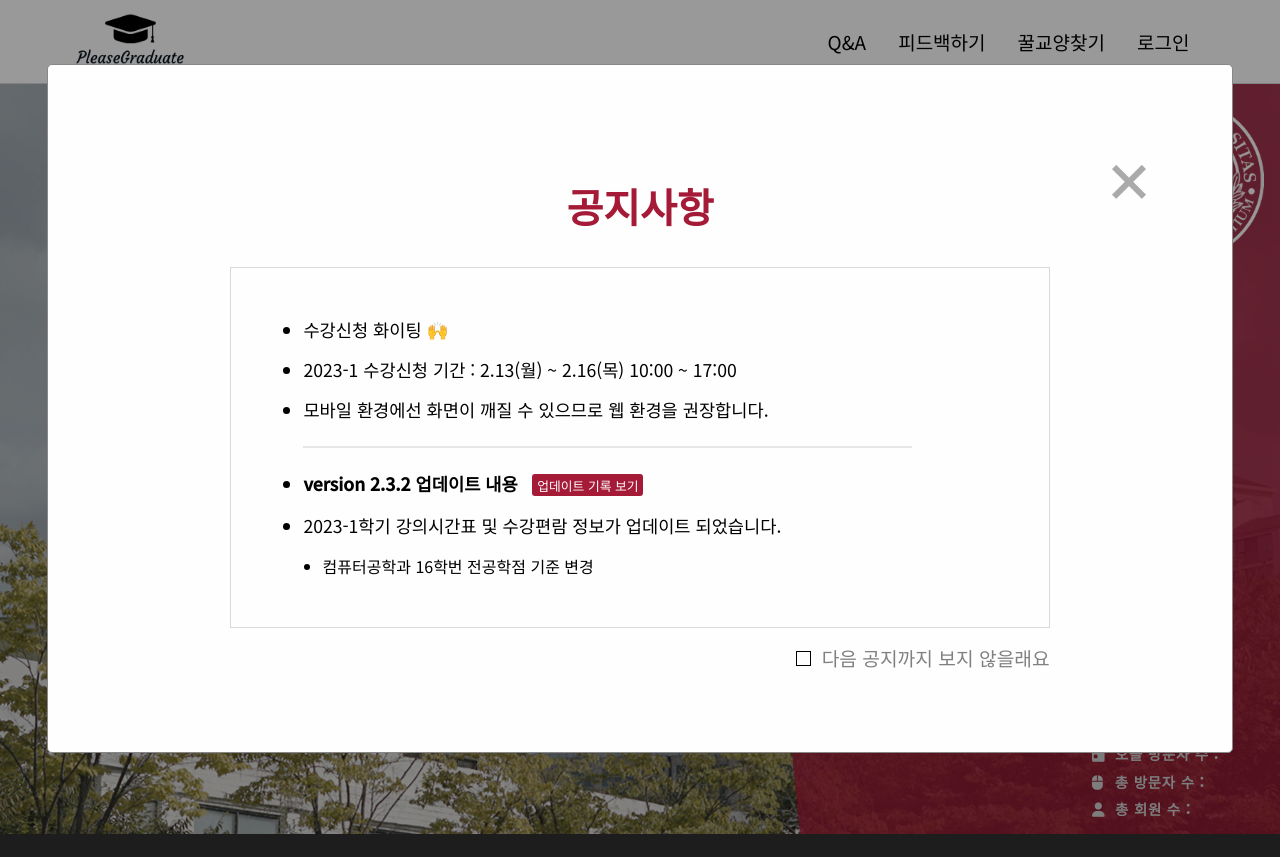
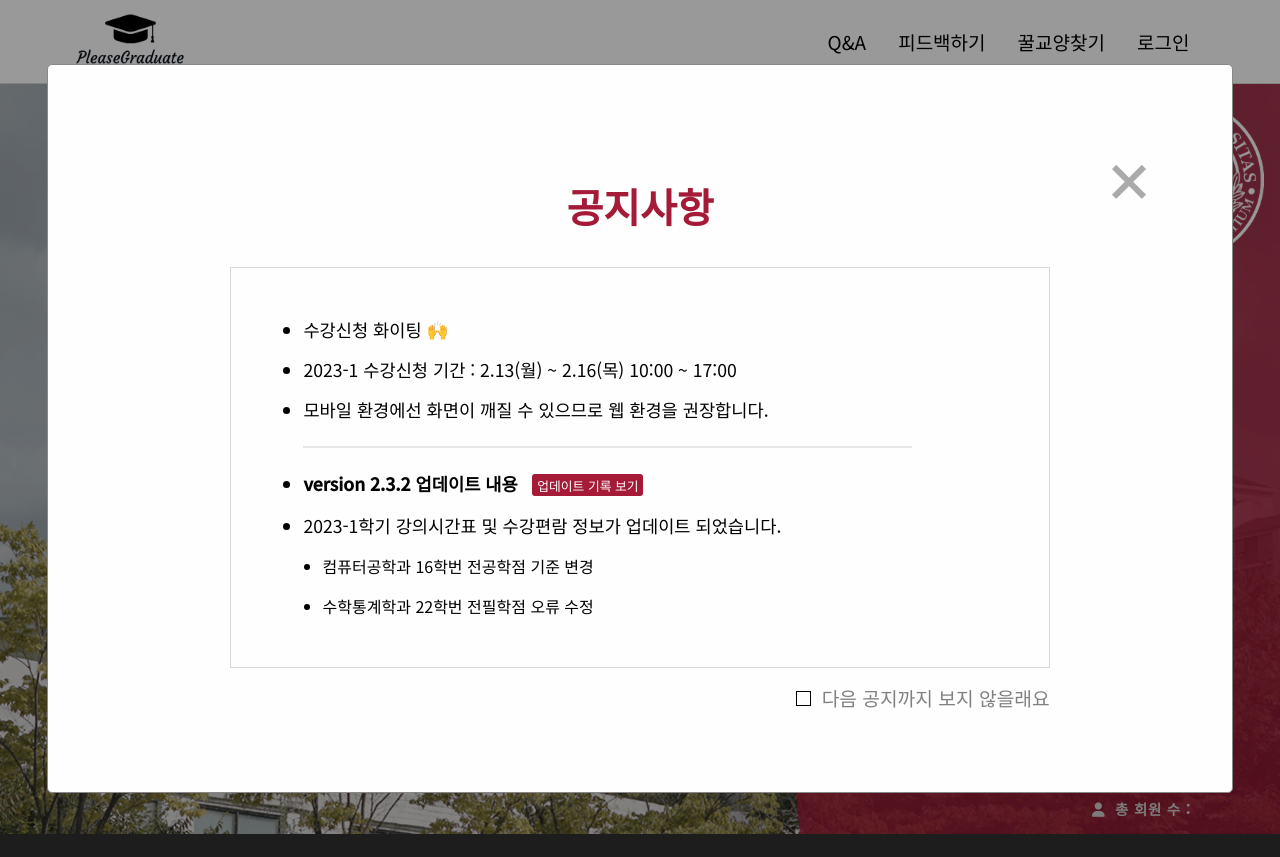
Before and after one commit to hanjo8813/PleaseGraduate, a Django app: template app/templates/head.html in a window 1280 px wide. Run offline with Django 3.2, Linux system fonts and the light colour scheme; the template is opened without the code that fills it, so the values that code supplies are empty; some libraries are stand-ins or nearby versions.

Commit message:
fix: 수학통계학과 졸업요건 오류 수정 (#97)

```diff
--- a/app/templates/head.html
+++ b/app/templates/head.html
@@ -58,6 +58,9 @@
                     <li>2023-1학기 강의시간표 및 수강편람 정보가 업데이트 되었습니다.</li>
                     <li style="margin-left:1.2rem; font-size:1rem;">
                         컴퓨터공학과 16학번 전공학점 기준 변경
+                    </li>
+                    <li style="margin-left:1.2rem; font-size:1rem;">
+                        수학통계학과 22학번 전필학점 오류 수정
                     </li>
                 </ul>
             </div>
--- a/app/templates/statistics.html
+++ b/app/templates/statistics.html
@@ -84,7 +84,7 @@
                                             <div id='selection_box' class='filter_select_chk'>
                                                 <label>
                                                     <input type="checkbox" name="selection[]" value="사상과역사" id="사상과역사" checked>
-                                                    <label for=""></label>
+                                                    <label for="사상과역사"></label>
                                                     &nbsp;사상과역사
                                                 </label>
                                                 <br>
```
Also changed, not shown: dev_record.md (+1 -0 lines).
